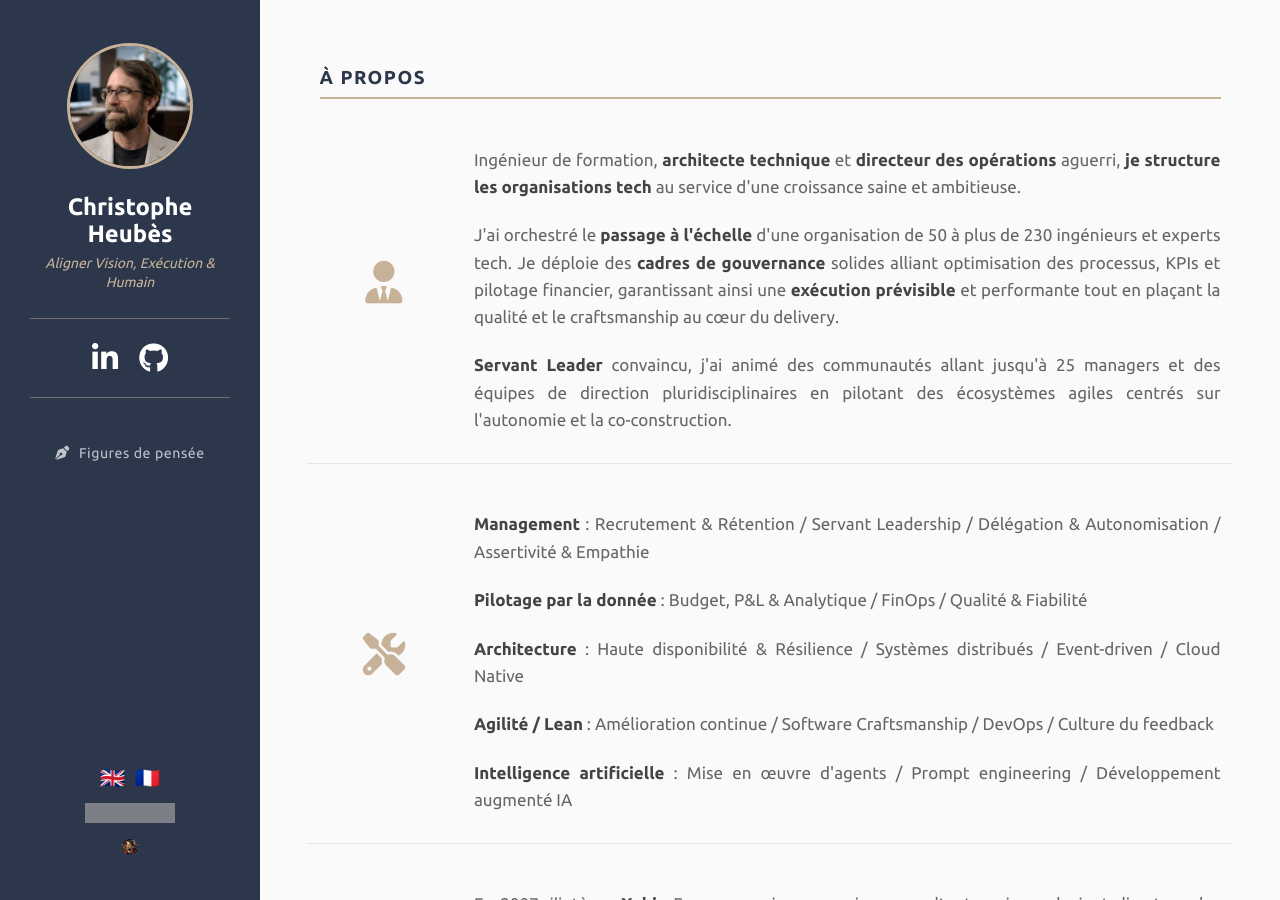
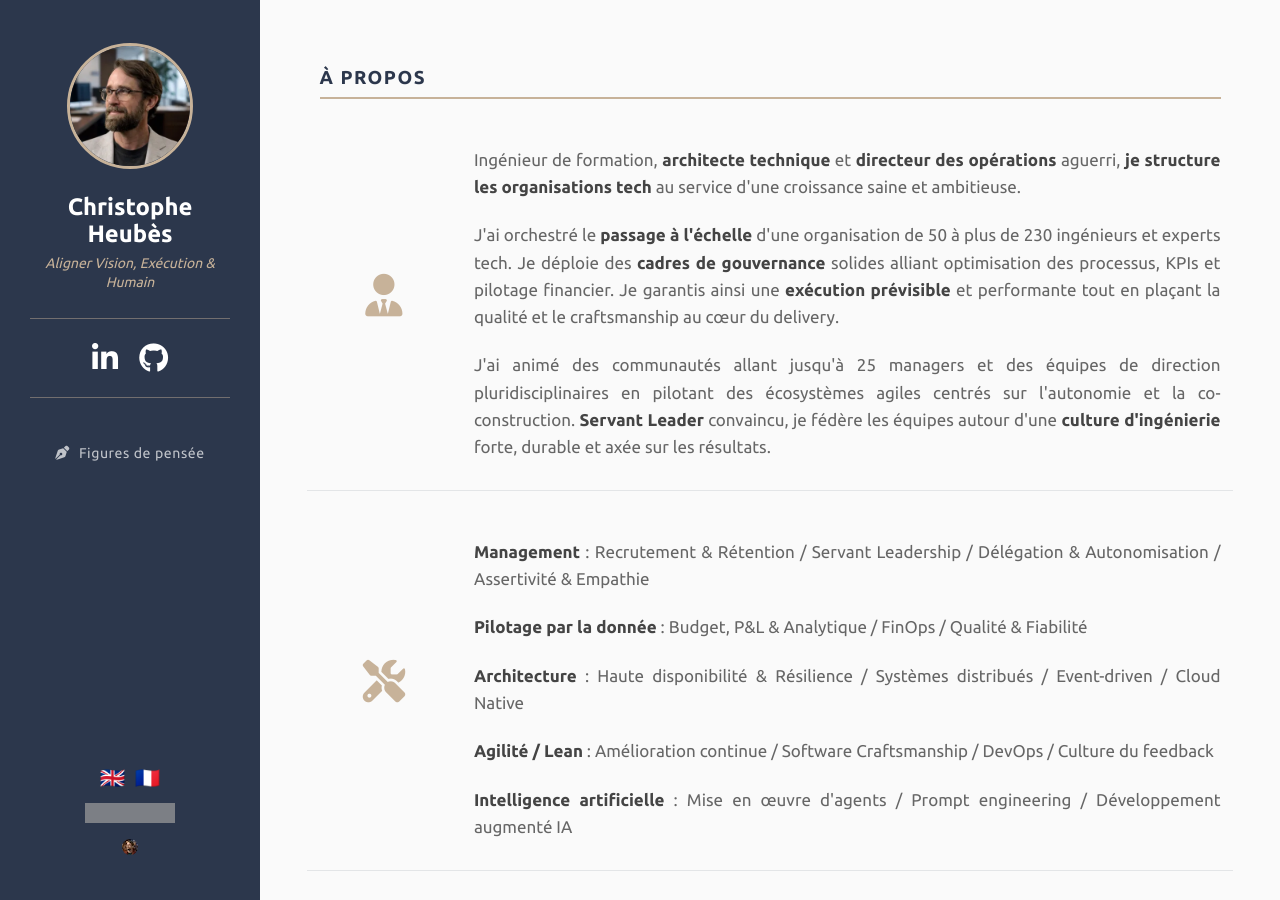
Before and after one commit to cheubes/christophe.heubes.com, a Jekyll site: the page built from index.html, in a window 1280 px wide and 900 px high. Built offline with Jekyll 4.4.1, drawn with Linux system fonts in a browser that asks for light colours; nearby versions of some CDN libraries; grey boxes are pictures that could not be loaded.

Commit message:
Rephrase about-intro for clarity and stronger engineering culture emphasis (FR & EN).
Co-Authored-By: Claude Sonnet 4.6 <noreply@anthropic.com>

```diff
--- a/index-en.html
+++ b/index-en.html
@@ -18,7 +18,7 @@ tagline: Aligning Vision, Execution & People
 section-about: About
 section-resume: Experience
 
-about-intro: <p>With a background in engineering and <strong>technical architecture</strong>, coupled with extensive experience as a <strong>COO</strong>, <strong>I structure technology organizations</strong> to drive sustainable and ambitious growth.</p><p>I have orchestrated the <strong>scaling of organizations</strong> from 50 to over 230 engineers and tech experts. I implement robust <strong>governance frameworks</strong> integrating process optimization, KPIs, and financial steering — ensuring <strong>predictable, high-performance execution</strong> while keeping quality and Software Craftsmanship at the core of delivery.</p><p>As a dedicated <strong>Servant Leader</strong>, I have led communities of up to 25 managers and multidisciplinary executive teams, fostering agile ecosystems centered on autonomy and co-construction.</p>
+about-intro: <p>With a background in engineering and <strong>technical architecture</strong>, coupled with extensive experience as a <strong>COO</strong>, <strong>I structure technology organizations</strong> to drive sustainable and ambitious growth.</p><p>I have orchestrated the <strong>scaling of organizations</strong> from 50 to over 230 engineers and tech experts. I implement robust <strong>governance frameworks</strong> integrating process optimization, KPIs, and financial steering. This ensures <strong>predictable, high-performance execution</strong> while keeping quality and Software Craftsmanship at the core of delivery.</p><p> I have led communities of up to 25 managers and multidisciplinary executive teams, fostering agile ecosystems centered on autonomy and co-construction. As a dedicated <strong>Servant Leader</strong>, I unite teams around a resilient, high-standard <strong>engineering culture</strong> focused on results.</p>
 about-skills: <p><strong>Management</strong>&#58; Hiring &amp;&nbsp;Retention&nbsp;/ Servant Leadership&nbsp;/ Delegation &amp;&nbsp;Empowerment&nbsp;/ Assertiveness &amp;&nbsp;Empathy</p><p><strong>Data-driven Steering</strong>&#58; Budget, P&amp;L &amp;&nbsp;Analytics&nbsp;/ FinOps&nbsp;/ Quality &amp;&nbsp;Reliability</p><p><strong>Architecture</strong>&#58; High Availability &amp;&nbsp;Resilience&nbsp;/ Distributed Systems&nbsp;/ Event-driven&nbsp;/ Cloud Native</p><p><strong>Agility&nbsp;/ Lean</strong>&#58; Continuous Improvement&nbsp;/ Software Craftsmanship&nbsp;/ DevOps&nbsp;/ Feedback Culture</p><p><strong>Artificial Intelligence</strong>&#58; Agentic AI implementation&nbsp;/ Prompt engineering&nbsp;/ AI-augmented development</p>
 about-xebia: <p>In 2007, I joined <strong>Xebia</strong> France among its first consultants and then became its COO and Managing Director.</p><p>As such, I had the pleasure to participate, with exceptional teams, in building a recognized leader in its ecosystem and to support its growth up to €28M revenues and 230 employees.</p>
 about-invest: <p>As investor and advisor, I was also involved in the creation of <strong>Thiga</strong>, <strong>UX-Republic</strong> and <strong>WeScale</strong>, three consulting and services companies recognized as thought leaders in their respective fields.</p>
--- a/index.html
+++ b/index.html
@@ -18,7 +18,7 @@ tagline: Aligner Vision, Exécution & Humain
 section-about: À propos
 section-resume: Parcours
 
-about-intro: <p>Ingénieur de formation, <strong>architecte technique</strong> et <strong>directeur des opérations</strong> aguerri, <strong>je structure les organisations tech</strong> au service d'une croissance saine et ambitieuse.</p><p>J'ai orchestré le <strong>passage à l'échelle</strong> d'une organisation de 50 à plus de 230 ingénieurs et experts tech. Je déploie des <strong>cadres de gouvernance</strong> solides alliant optimisation des processus, KPIs et pilotage financier, garantissant ainsi une <strong>exécution prévisible</strong> et performante tout en plaçant la qualité et le craftsmanship au cœur du delivery.</p><p><strong>Servant Leader</strong> convaincu, j'ai animé des communautés allant jusqu'à 25 managers et des équipes de direction pluridisciplinaires en pilotant des écosystèmes agiles centrés sur l'autonomie et la co-construction.</p>
+about-intro: <p>Ingénieur de formation, <strong>architecte technique</strong> et <strong>directeur des opérations</strong> aguerri, <strong>je structure les organisations tech</strong> au service d'une croissance saine et ambitieuse.</p><p>J'ai orchestré le <strong>passage à l'échelle</strong> d'une organisation de 50 à plus de 230 ingénieurs et experts tech. Je déploie des <strong>cadres de gouvernance</strong> solides alliant optimisation des processus, KPIs et pilotage financier. Je garantis ainsi une <strong>exécution prévisible</strong> et performante tout en plaçant la qualité et le craftsmanship au cœur du delivery.</p><p>J'ai animé des communautés allant jusqu'à 25 managers et des équipes de direction pluridisciplinaires en pilotant des écosystèmes agiles centrés sur l'autonomie et la co-construction. <strong>Servant Leader</strong> convaincu, je fédère les équipes autour d'une <strong>culture d'ingénierie</strong> forte, durable et axée sur les résultats.</p>
 about-skills: <p><strong>Management</strong>&nbsp;&#58; Recrutement &amp;&nbsp;Rétention&nbsp;/ Servant Leadership&nbsp;/ Délégation &amp;&nbsp;Autonomisation&nbsp;/ Assertivité &amp;&nbsp;Empathie</p><p><strong>Pilotage par la donnée</strong>&nbsp;&#58; Budget, P&amp;L &amp;&nbsp;Analytique&nbsp;/ FinOps&nbsp;/ Qualité &amp;&nbsp;Fiabilité</p><p><strong>Architecture</strong>&nbsp;&#58; Haute disponibilité &amp;&nbsp;Résilience&nbsp;/ Systèmes distribués&nbsp;/ Event-driven&nbsp;/ Cloud Native</p><p><strong>Agilité&nbsp;/ Lean</strong>&nbsp;&#58; Amélioration continue&nbsp;/ Software Craftsmanship&nbsp;/ DevOps&nbsp;/ Culture du feedback</p><p><strong>Intelligence artificielle</strong>&nbsp;&#58; Mise en œuvre d'agents&nbsp;/ Prompt engineering&nbsp;/ Développement augmenté IA</p>
 about-xebia: <p>En 2007, j’intègre <strong>Xebia</strong> France parmi ses premiers consultants puis en devient directeur des opérations et directeur général.</p><p>A ce titre, j’ai eu le plaisir de participer, avec des équipes exceptionnelles, à la construction d’un leader reconnu de son écosystème et d’accompagner sa croissance jusqu’à 28&nbsp;M€ de CA et 230 collaborateurs.</p>
 about-invest: <p>J’ai également participé, en tant qu’investisseur et conseil, à la création de <strong>Thiga</strong>, <strong>UX-Republic</strong> et <strong>WeScale</strong>, trois sociétés de conseil et services reconnues comme leaders de pensée dans leurs secteurs respectifs.</p>
```
